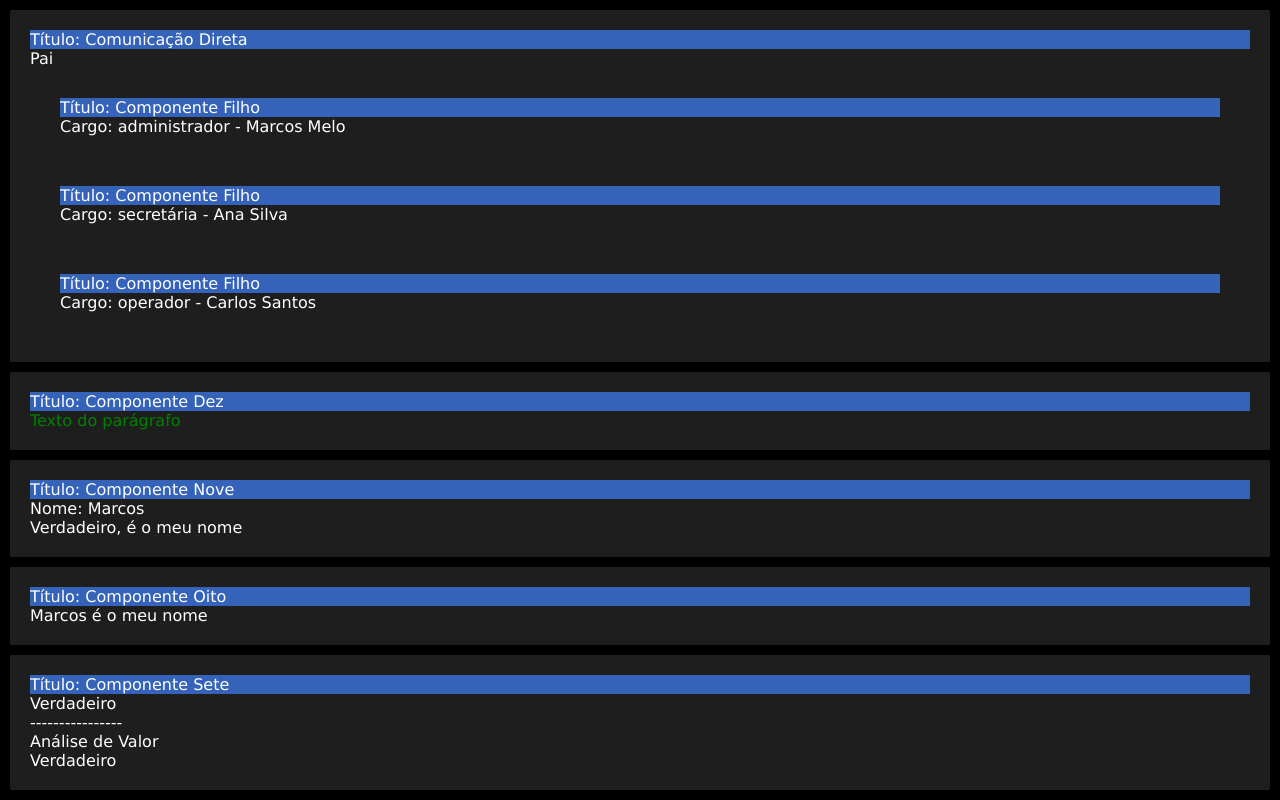
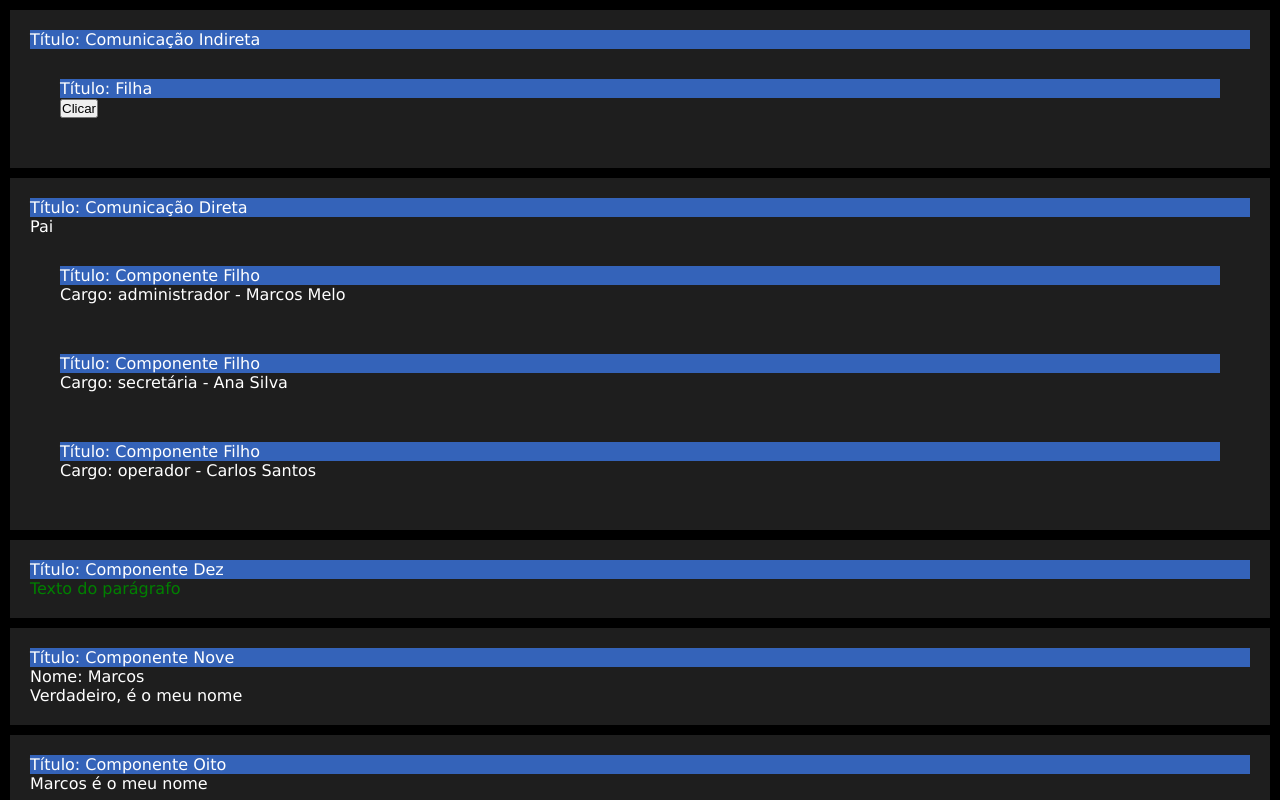
Before and after one commit to imarcaos/Curso-React01, a React (Create React App) app in the folder react-components/: page / in a window 1280 px wide. Shown: the top 800 px of the page. Built offline with nearby package versions, Linux system fonts and the light colour scheme.

Commit message:
Class 021 - Indirect communication between components

```diff
--- a/react-components/src/App.js
+++ b/react-components/src/App.js
@@ -12,10 +12,13 @@
 import ComponenteNove from "./components/ComponenteNove"
 import ComponenteDez from "./components/ComponenteDez"
 import ComponentePai from "./components/comunicao_direta/ComponentePai"
+import ComponenteMae from "./components/comunicao_indireta/ComponenteMae"
 
 function App() {
     return (
         <>
+            <ComponenteMae titulo="Comunicação Indireta" />
+
             <ComponentePai titulo="Comunicação Direta" />
 
             <ComponenteDez titulo="Componente Dez" corTexto="green" />
--- /dev/null
+++ b/react-components/src/components/comunicao_indireta/ComponenteFilha.jsx
@@ -0,0 +1,12 @@
+import React from "react"
+
+function ComponenteFilha(props) {
+    return (
+        <div className="componente">
+            <p className="titulo">Título: {props.titulo}</p>
+            <button onClick={props.click} >Clicar</button>
+        </div>
+    )
+}
+
+export default ComponenteFilha
--- /dev/null
+++ b/react-components/src/components/comunicao_indireta/ComponenteMae.jsx
@@ -0,0 +1,19 @@
+import React from "react"
+
+import ComponenteFilha from "./ComponenteFilha"
+
+function ComponenteMae(props) {
+
+    function clicou() {
+        console.log("Botão da filha foi clicado")
+    }
+
+    return (
+        <div className="componente">
+            <p className="titulo">Título: {props.titulo}</p>
+            <ComponenteFilha titulo="Filha" click={clicou}></ComponenteFilha>
+        </div>
+    )
+}
+
+export default ComponenteMae
```
Also changed, not shown: 1 other file (tests, documents, lock files or other folders).
